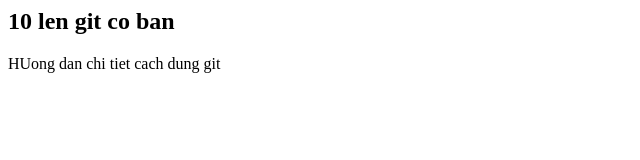
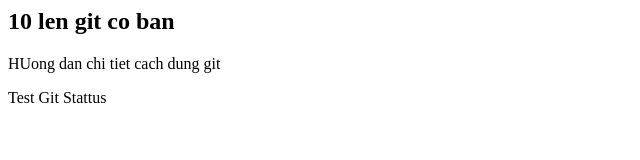
Before and after one commit to ntnguyen0903/dummy, a plain HTML site: page index.html in a window 1280 px wide. Shown: the whole page, without its empty margins (0-640 px from the left). Drawn offline with Linux system fonts and the light colour scheme.

Commit message:
test status  added

```diff
--- a/index.html
+++ b/index.html
@@ -8,5 +8,6 @@
 <body>
     <h2>10 len git co ban</h2>
     <p>HUong  dan chi  tiet cach   dung  git </p>
+    <span>Test Git Stattus</span>
 </body>
 </html>
```
